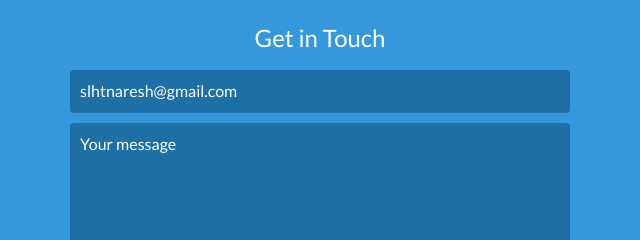
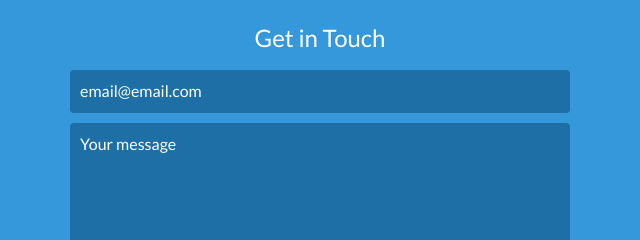
Before and after one commit to slhtnaresh/Portfolio, a website: page index.html in a window 1280 px wide. Shown: the part 4703-4943 px from the top of the page, 320-960 px from the left. Drawn offline with nearby package versions, Linux system fonts and the light colour scheme.

Commit message:
Update index.html

```diff
--- a/index.html
+++ b/index.html
@@ -273,7 +273,7 @@
         <div id="contact-form">
             <form method="POST" target="_blank"action="https://formspree.io/f/manjvobg">
                 <input type="hidden" name="_subject" value="Contact request from personal website" />
-                <input type="email" name="_replyto" placeholder="slhtnaresh@gmail.com" required>
+                <input type="email" name="_replyto" placeholder="email@email.com" required>
                 <textarea name="message" placeholder="Your message" required></textarea>
                 <button type="submit">Send</button>
             </form>
```
